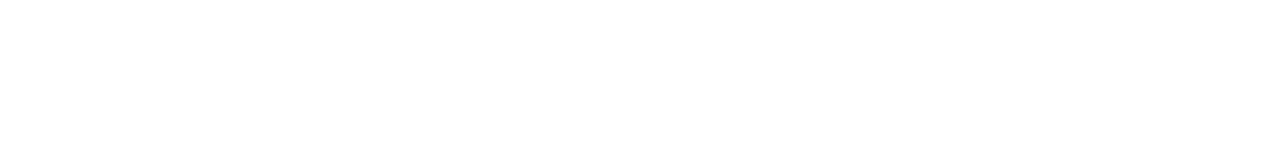
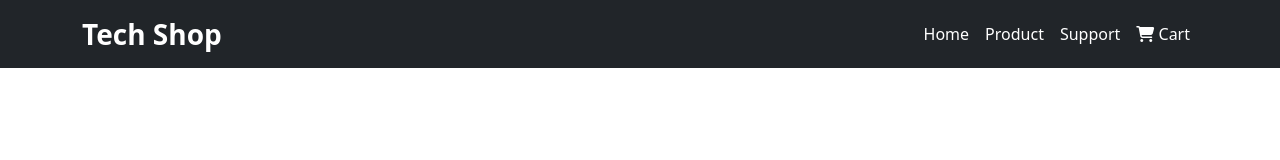
Before and after one commit to gmlincoln/pdp-project, a plain HTML site: page index.html in a window 1280 px wide. Drawn offline with nearby package versions, Linux system fonts and the light colour scheme.

Commit message:
navbar added

```diff
--- a/index.html
+++ b/index.html
@@ -7,15 +7,49 @@
     <title>Product Description Project</title>
     <!-- Favicon -->
     <link rel="shortcut icon" href="https://img.icons8.com/?size=256w&id=uWGHOs6vfKld&format=png" type="image/x-icon">
+    <!-- Font Awesome CDN -->
+    <link rel="stylesheet" href="https://cdnjs.cloudflare.com/ajax/libs/font-awesome/6.7.2/css/all.min.css"
+        integrity="sha512-Evv84Mr4kqVGRNSgIGL/F/aIDqQb7xQ2vcrdIwxfjThSH8CSR7PBEakCr51Ck+w+/U6swU2Im1vVX0SVk9ABhg=="
+        crossorigin="anonymous" referrerpolicy="no-referrer" />
     <!-- Bootstrap CDN -->
     <link href="https://cdn.jsdelivr.net/npm/bootstrap@5.3.3/dist/css/bootstrap.min.css" rel="stylesheet"
         integrity="sha384-QWTKZyjpPEjISv5WaRU9OFeRpok6YctnYmDr5pNlyT2bRjXh0JMhjY6hW+ALEwIH" crossorigin="anonymous">
+
 </head>
 
 <body>
     <!-- Header Section Start -->
     <header>
+        <nav class="navbar navbar-expand-lg navbar-dark bg-dark">
+            <div class="container">
+                <a class="navbar-brand text-white fs-3 fw-semibold" href="#">Tech Shop</a>
+                <button class="navbar-toggler" type="button" data-bs-toggle="collapse"
+                    data-bs-target="#navbarSupportedContent" aria-controls="navbarSupportedContent"
+                    aria-expanded="false" aria-label="Toggle navigation">
+                    <span class="navbar-toggler-icon"></span>
+                </button>
+                <div class="collapse navbar-collapse" id="navbarSupportedContent">
+                    <ul class="navbar-nav ms-auto ">
+                        <li class="nav-item">
+                            <a class="nav-link fw-medium text-white" aria-current="page" href="#">Home</a>
+                        </li>
+                        <li class="nav-item">
+                            <a class="nav-link text-white" href="#">Product</a>
+                        </li>
+                        <li class="nav-item">
+                            <a class="nav-link text-white" href="#">Support</a>
+                        </li>
+                        <li class="nav-item">
+                            <a class="nav-link text-white" href="#">
+                                <i class="fa-solid fa-cart-shopping"></i>
+                                <span>Cart</span></a>
+                        </li>
 
+                    </ul>
+
+                </div>
+            </div>
+        </nav>
     </header>
     <!-- Header Section End -->
 
```
